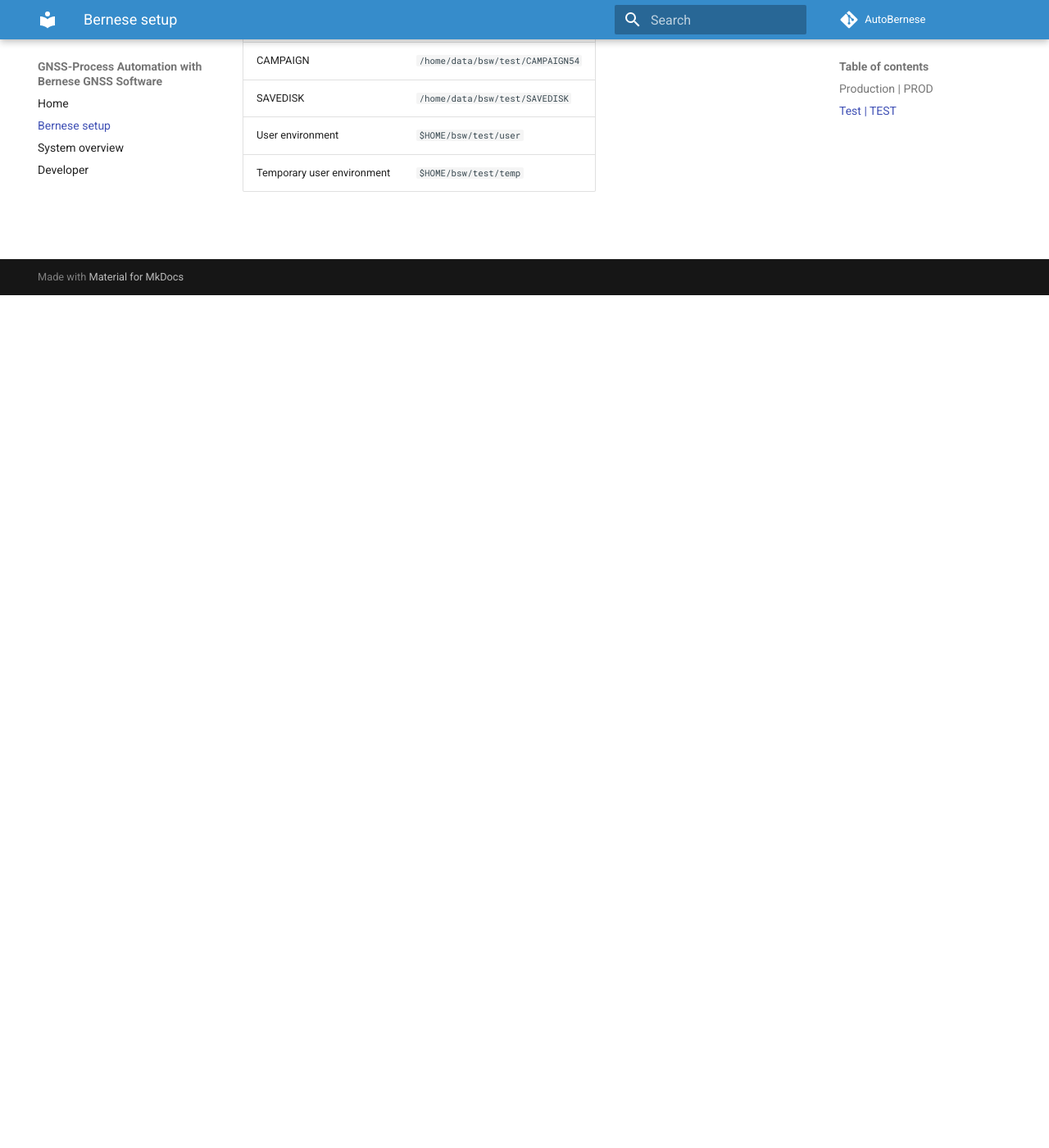
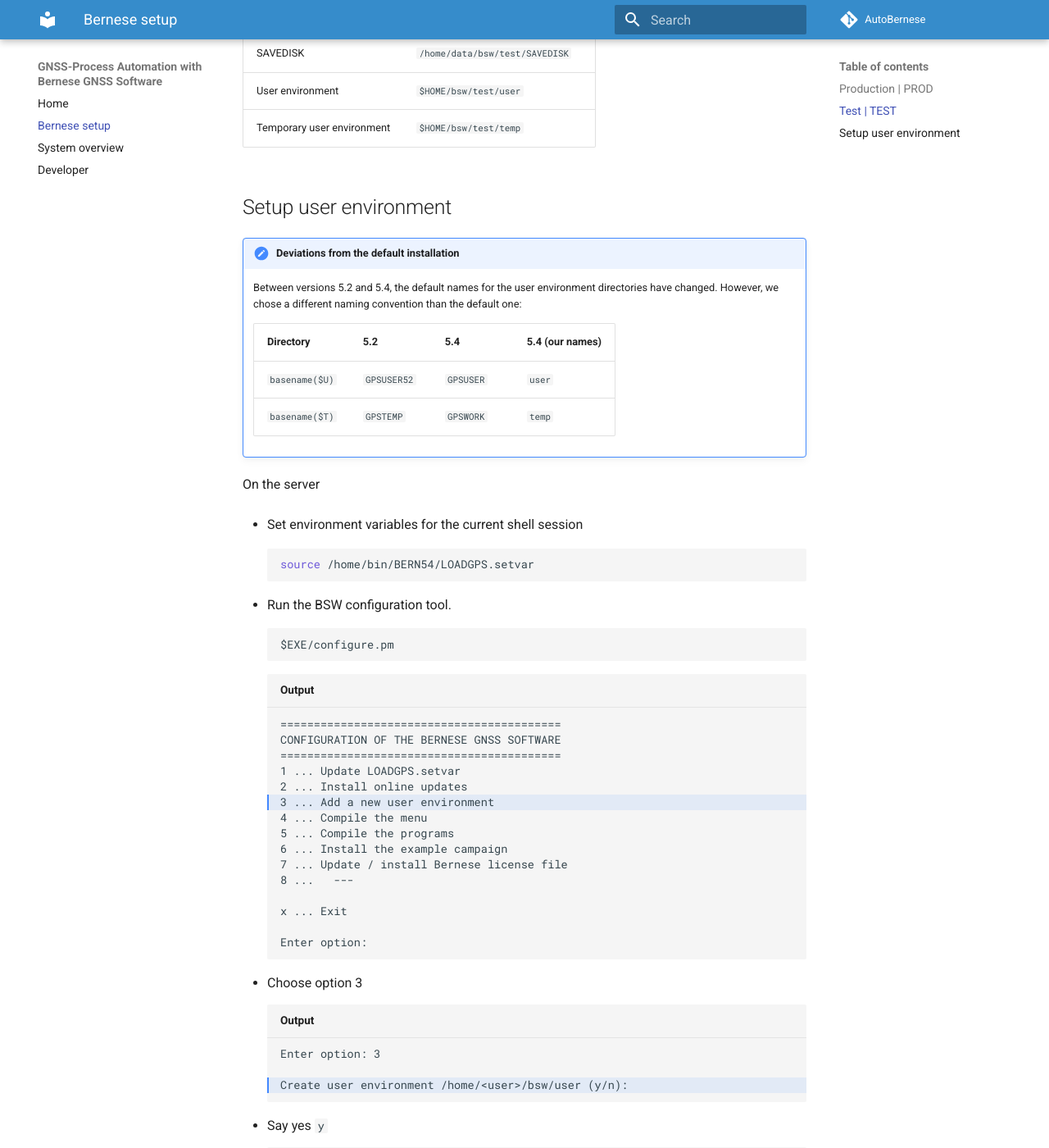
Before and after one commit to SDFIdk/AutoBernese, an MkDocs documentation site: the page built from docs/bernese-setup.md, in a window 1280 px wide and 1400 px high, scrolled down 1040 px. Shown: the whole window at 82% size. Built offline with MkDocs 1.6.1 and Material for MkDocs 9.7.7, drawn with Linux system fonts in a browser that asks for light colours; comment, search, counter and statistics services are not loaded; some of the changed text lies outside the part shown.

Commit message:
Add user-environment setup for BSW.

````diff
--- a/docs/bernese-setup.md
+++ b/docs/bernese-setup.md
@@ -22,6 +23,7 @@
 | User environment           | `$HOME/bsw/user`            |
 | Temporary user environment | `$HOME/bsw/temp`            |
 
+
 ## Test | TEST
 
 | What                       | Value                            |
@@ -32,3 +34,78 @@
 | SAVEDISK                   | `/home/data/bsw/test/SAVEDISK`   |
 | User environment           | `$HOME/bsw/test/user`            |
 | Temporary user environment | `$HOME/bsw/test/temp`            |
+
+## Setup user environment
+
+!!! note "Deviations from the default installation"
+
+    Between versions 5.2 and 5.4, the default names for the user environment
+    directories have changed. However, we chose a different naming convention than
+    the default one:
+
+    | Directory      | 5.2         | 5.4       | 5.4 (our names) |
+    | -------------- | ----------- | --------- | --------------- |
+    | `basename($U)` | `GPSUSER52` | `GPSUSER` | `user`          |
+    | `basename($T)` | `GPSTEMP`   | `GPSWORK` | `temp`          |
+
+
+On the server
+
+*   Set environment variables for the current shell session
+
+    ```sh
+    source /home/bin/BERN54/LOADGPS.setvar
+    ```
+
+*   Run the BSW configuration tool.
+
+    ```
+    $EXE/configure.pm
+    ```
+
+    ``` title="Output" hl_lines="6"
+    ==========================================
+    CONFIGURATION OF THE BERNESE GNSS SOFTWARE
+    ==========================================
+    1 ... Update LOADGPS.setvar
+    2 ... Install online updates
+    3 ... Add a new user environment
+    4 ... Compile the menu
+    5 ... Compile the programs
+    6 ... Install the example campaign
+    7 ... Update / install Bernese license file
+    8 ...   ---
+
+    x ... Exit
+
+    Enter option:
+    ```
+
+*   Choose option 3
+
+    ``` title="Output" hl_lines="3"
+    Enter option: 3
+
+    Create user environment /home/<user>/bsw/user (y/n):
+    ```
+
+* Say yes `y`
+
+    ``` title="Output" hl_lines="8"
+    Create user environment /home/<user>/bsw/user (y/n): y
+
+    Copying menu and program input files...
+    Copying BPE user scripts...
+    Copying examples for process control files...
+    Copying BPE options for processing examples...
+    Copying ICONS ...
+    ### Archive of ICONS not found!
+
+    **********************************************************************
+    * User area /home/<user>/bsw/user
+    * has been added/updated.
+    **********************************************************************
+    ```
+
+Despite the warning above, the environment is now created by creating the above
+directory as well as a temporary directory.
````
Also changed, not shown: other parts of docs/bernese-setup.md (+8 -7 lines), docs/data-sources.md (added, +4 -0 lines).
